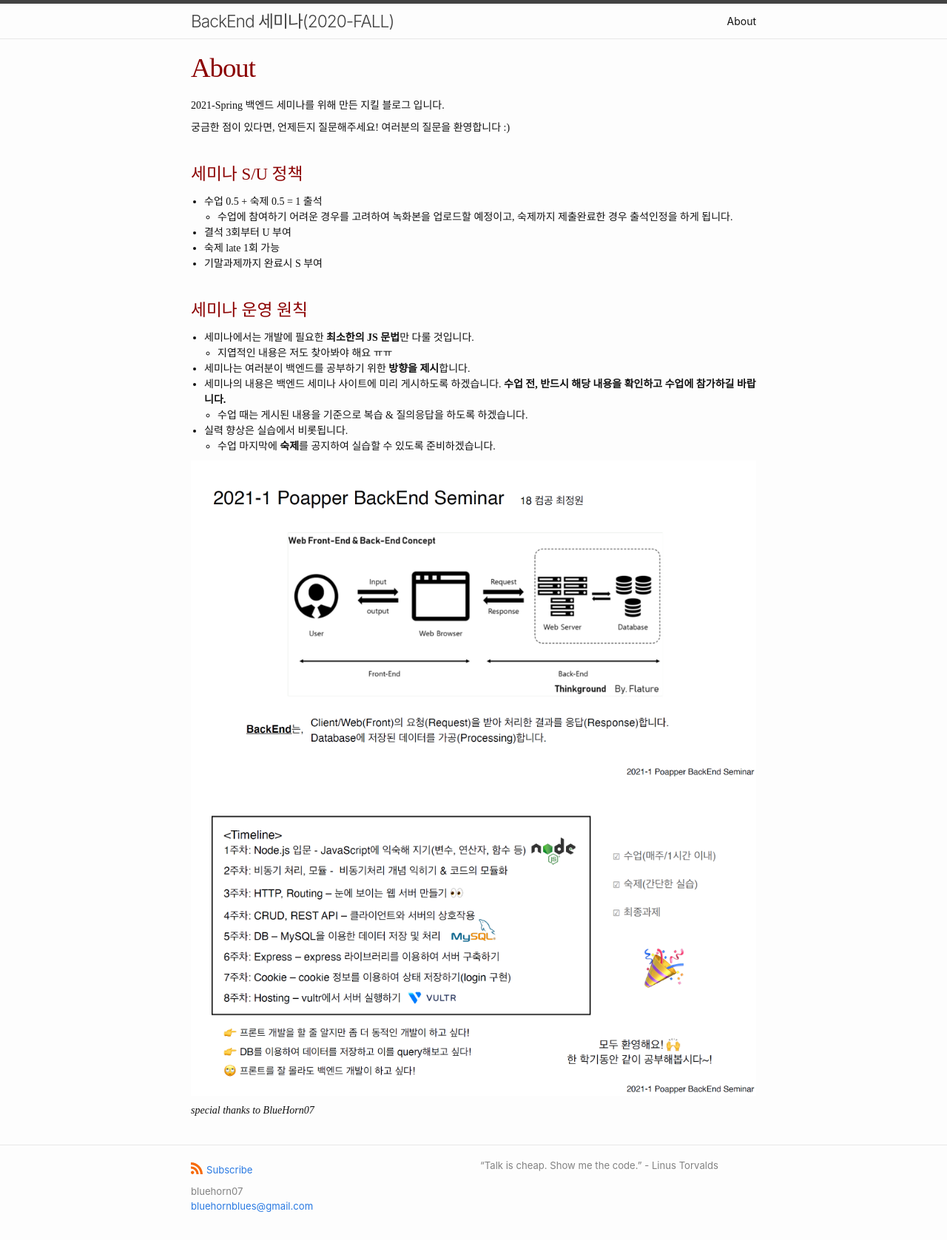
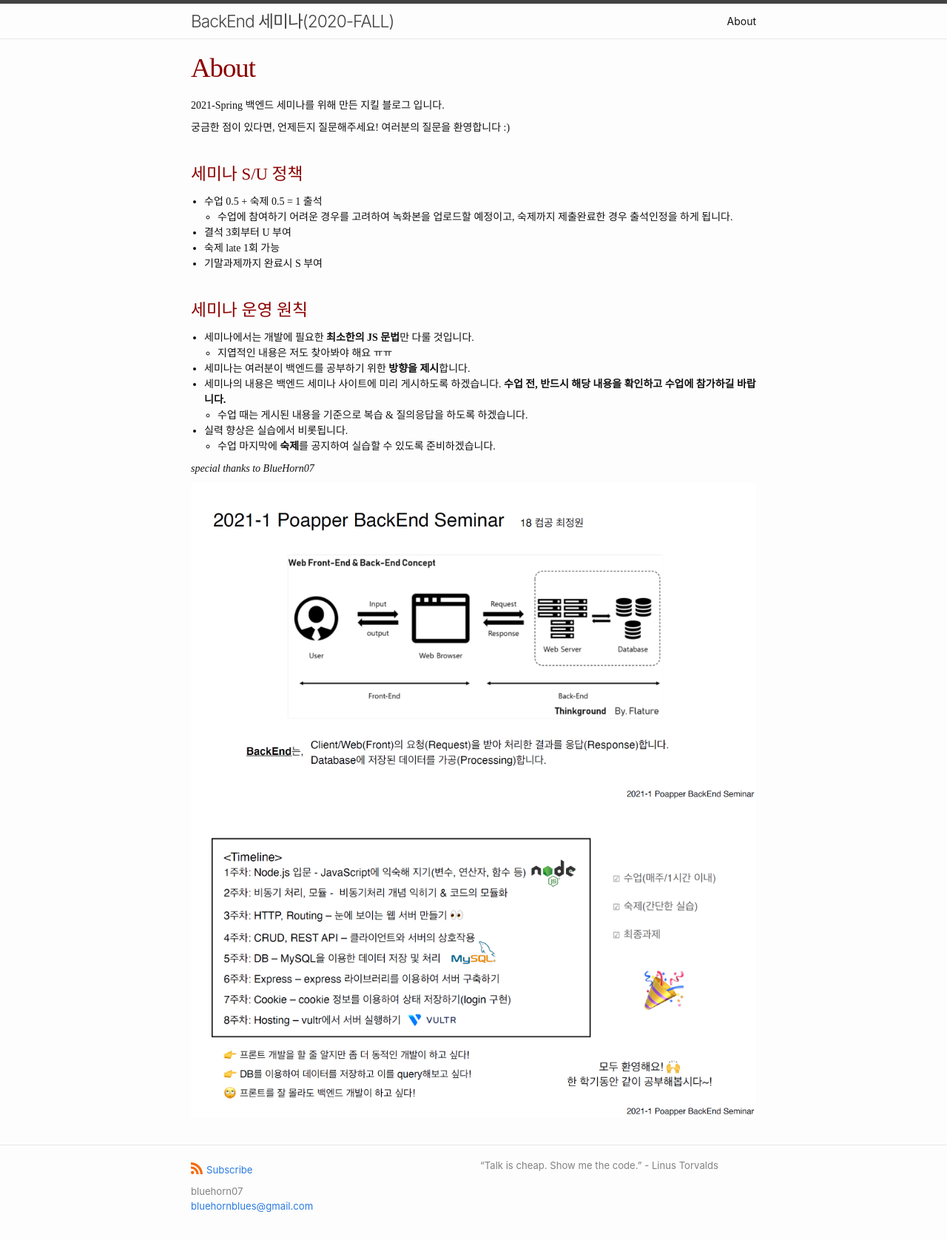
Before and after one commit to PoApper/backend-seminar, a Jekyll site: the page built from about.md, in a window 1280 px wide. Shown: the whole page at 74% size. Built offline with Jekyll 4.4.1, drawn with Linux system fonts in a browser that asks for light colours.

Commit message:
change minor layout

```diff
--- a/about.md
+++ b/about.md
@@ -24,7 +24,9 @@ permalink: /about/
 - 실력 향상은 실습에서 비롯됩니다.
   - 수업 마지막에 **숙제**를 공지하여 실습할 수 있도록 준비하겠습니다.
 
+_special thanks to BlueHorn07_
+
+
+
 ![](/assets/img/curriculum1.png)
 ![](/assets/img/curriculum2.png)
-
-_special thanks to BlueHorn07_
```
